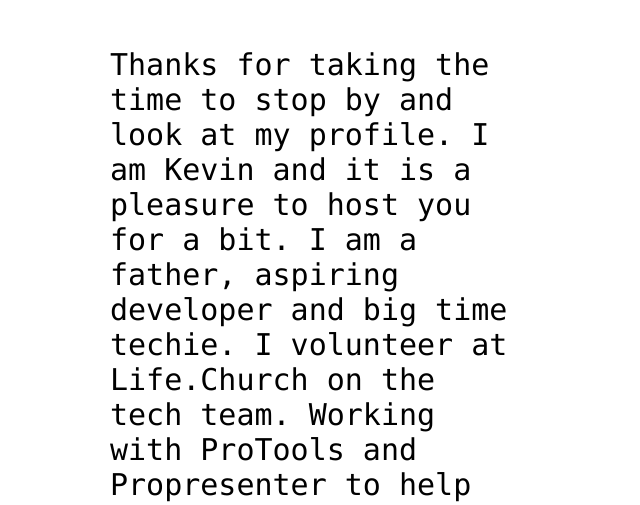
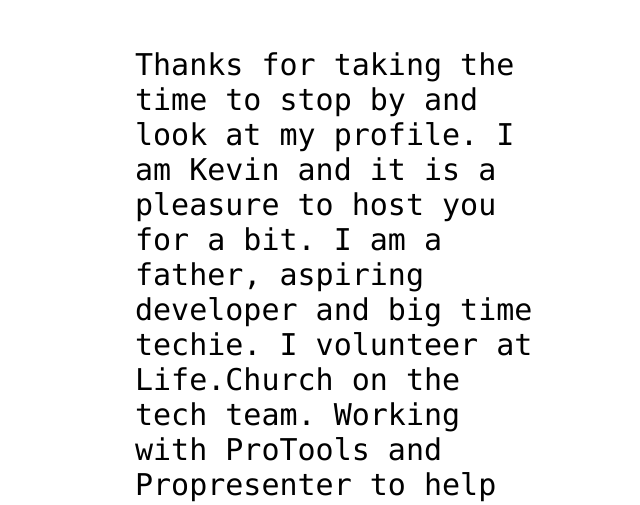
Before and after one commit to KevinLehman/KevinLehman.github.io, a plain HTML site: page index.html in a window 1280 px wide. Shown: the part 291-796 px from the top of the page, without its empty margins (305-945 px from the left). Drawn offline with Linux system fonts and the light colour scheme.

Commit message:
Update index.html

```diff
--- a/index.html
+++ b/index.html
@@ -10,9 +10,7 @@
   text-align: center;
 }
 div.b{
-  width: 50px:
-  margin-left: 50px;
-  margin-right: 50px;
+  margin: 25px;
 }
 img {
   display: block;
```
